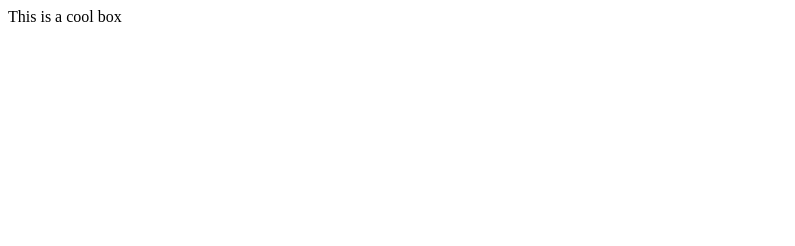
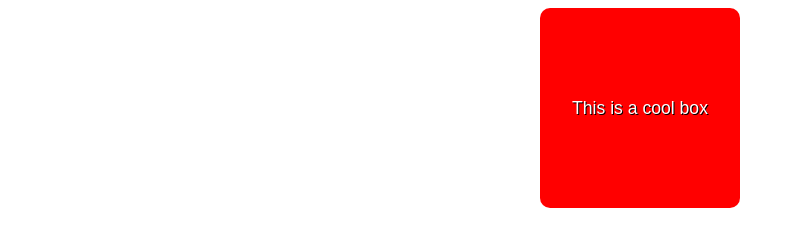
Before and after one commit to KatoGalaxy/katogalaxy.github.io, a plain HTML site: page lab3/part2/index.html in a window 1280 px wide. Shown: the whole page, without its empty margins (0-795 px from the left). Drawn offline with Linux system fonts and the light colour scheme.

Commit message:
Lab3/p2: Finished some of the box
There is a rounded border, colors, text alignment, shadows so far

```diff
--- a/lab3/part2/index.html
+++ b/lab3/part2/index.html
@@ -11,6 +11,7 @@
     <meta charset="utf-8" />
     <meta name="viewport" content="width=device-width" />
     <title>Cool box</title>
+    <link rel="stylesheet" href="style.css">
     <!-- your css link goes here -->
   </head>
   <body>
--- a/lab3/part2/style.css
+++ b/lab3/part2/style.css
@@ -2,4 +2,17 @@ html {
     font-family: sans-serif;
   }
 
+div {
+    width: 200px;
+    height: 200px;
+    border-radius: 10px;
+    margin: auto;
+    text-align: center;
+    align-content: center;
+    /* I found a table for px to rem sizes. 18px = 1.1rem, though honestly I'm not a math person so like. lol */
+    font-size: 1.1rem;
+    background-color: red;
+    color: white;
+    text-shadow: 1px 1px black;
+}
   /* Your CSS below here */
```
